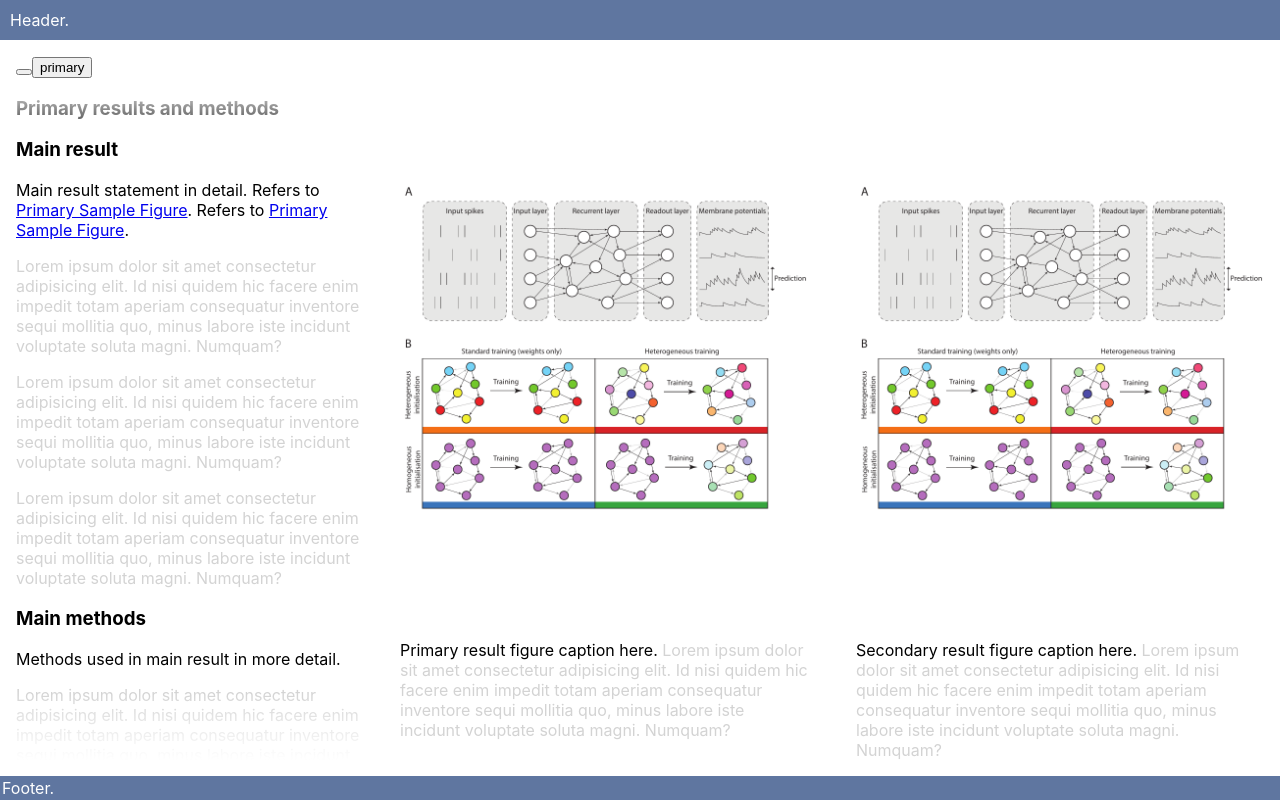
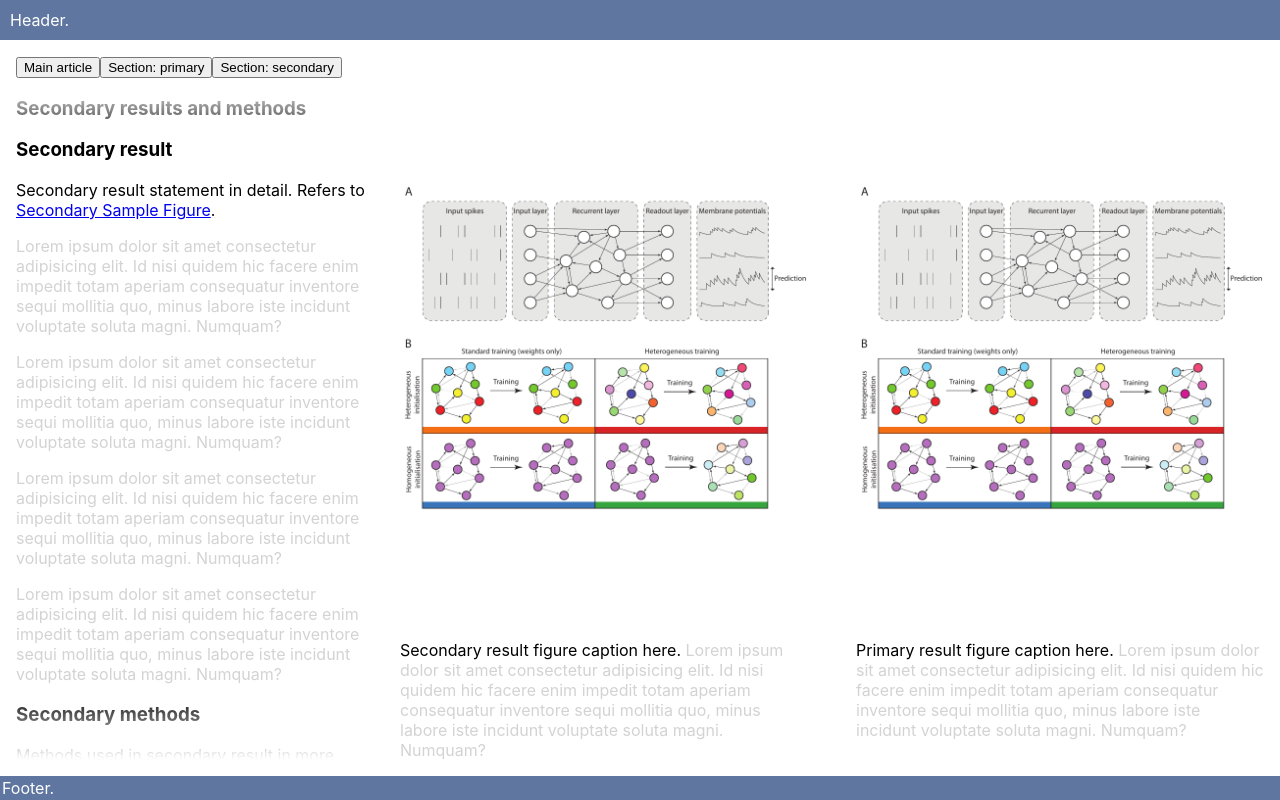
Before and after one commit to thesamovar/notpaper-ideas, a React (Create React App) app: page / in a window 1280 px wide. Built offline with nearby package versions, Linux system fonts and the light colour scheme.

Commit message:
closing sections

```diff
--- a/src/components/Flow.js
+++ b/src/components/Flow.js
@@ -3,26 +3,38 @@ import react from "react";
 class Flow extends react.Component {
     constructor(props) {
         super(props);
-        this.state = {visible_sections: ['', 'primary']};
-        this.sections = {'': <div dangerouslySetInnerHTML={{ __html: props.main.innerHTML }} />,
-                        'primary': this.buildSection('primary')};
+        this.state = {visible_sections: ['', 'primary', 'secondary']};
+        this.sections = {'': <div dangerouslySetInnerHTML={{ __html: props.main.innerHTML }} />};
+        document.querySelectorAll('section').forEach(elem => {
+            this.buildSection(elem.id);
+        });
     }
     buildSection(sec) {
         const sec_html = document.getElementById(sec).innerHTML;
         let tempdiv = document.createElement('div');
         tempdiv.innerHTML = sec_html;
         tempdiv.querySelectorAll('.notpaper-include').forEach(elem=>{
-            console.log(elem.getAttribute('href'));
             const target = document.querySelector(elem.getAttribute('href'));
-            console.log(target);
             elem.outerHTML = target.innerHTML;
         });
-        return <div dangerouslySetInnerHTML={{__html: tempdiv.innerHTML}}/>;
+        this.sections[sec] = <div dangerouslySetInnerHTML={{__html: tempdiv.innerHTML}}/>;
+    }
+    clickHeader(sec) {
+        let visible = this.state.visible_sections;
+        if(sec===visible[visible.length-1] && visible.length>1) {
+            visible.pop();
+            this.setState({visible_sections: visible});
+        } else {
+            const i = visible.findIndex((elem)=>elem===sec);
+            visible = visible.slice(0, i+1);
+            this.setState({visible_sections: visible});
+        }
     }
     render() {
         const headers = [];
         this.state.visible_sections.forEach(sec => {
-            headers.push(<button key={'flowbutton-'+sec}>{sec}</button>);
+            const label = sec==="" ? "Main article" : "Section: "+sec;
+            headers.push(<button key={'flowbutton-'+sec} onClick={(e)=>{this.clickHeader(sec)}}>{label}</button>);
         });
         return (
         <div id="FlowColumn" className="Column">
```
